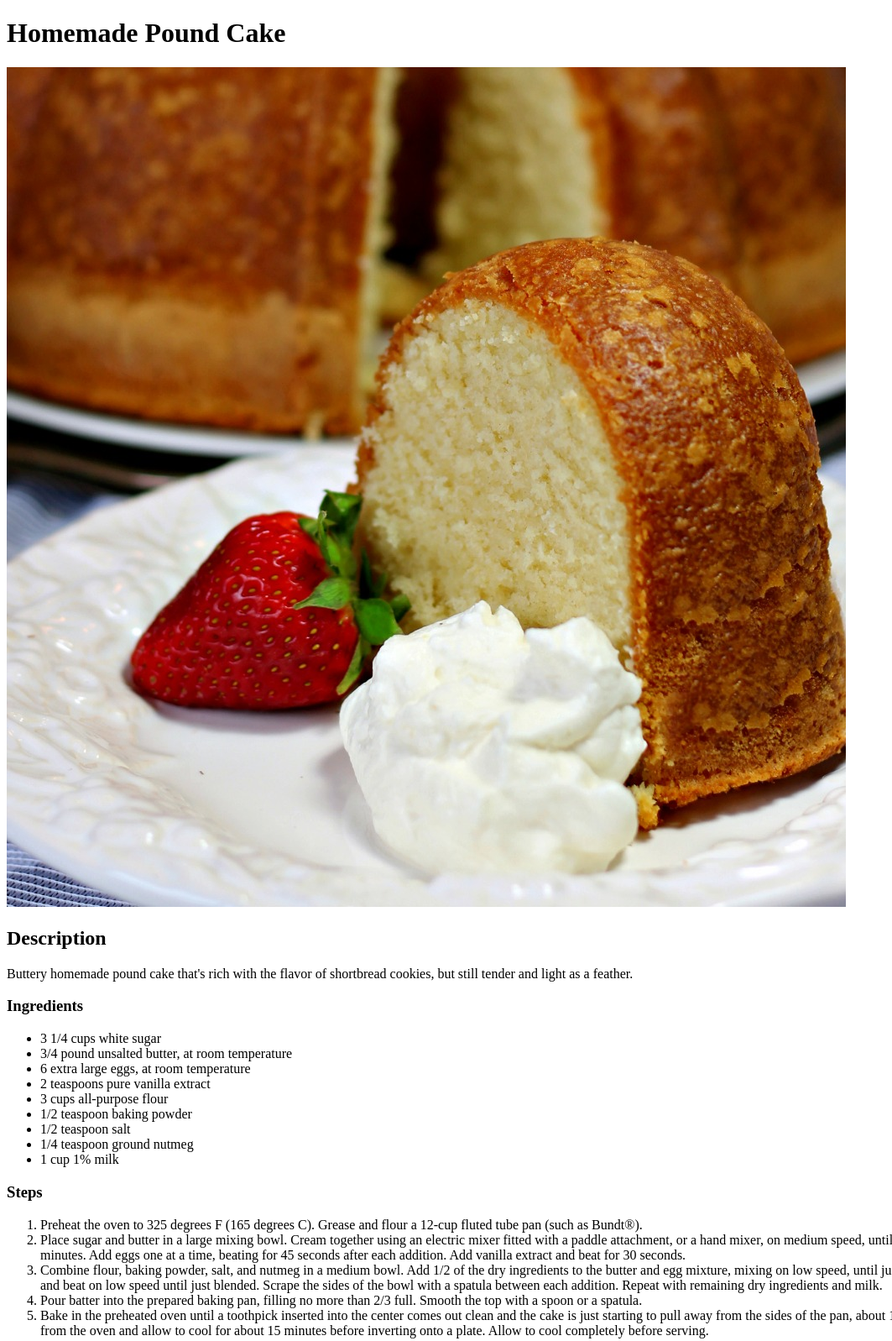
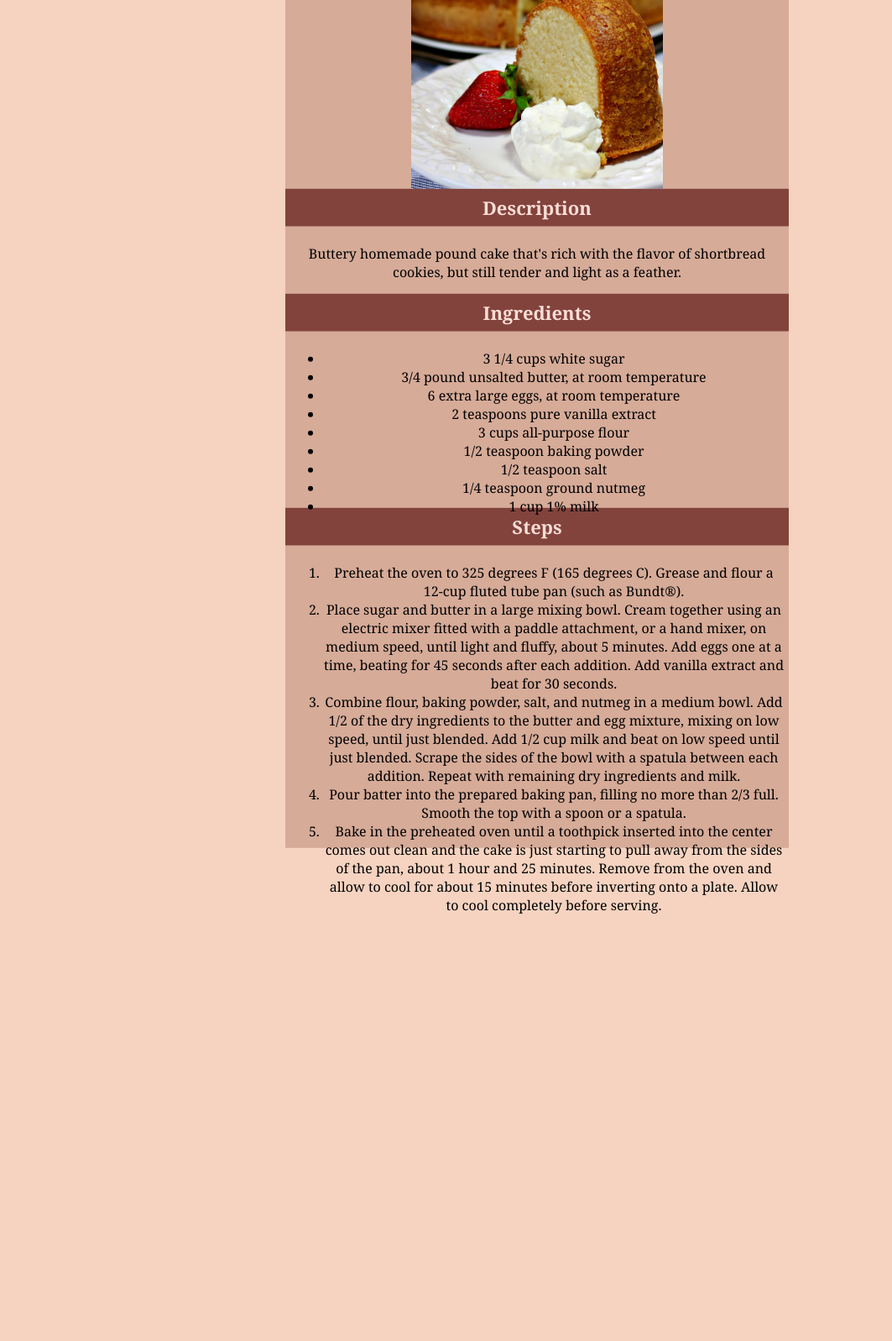
Before and after one commit to bellicosewolf/odin-recipes, a plain HTML site: page recipes/poundcake.html in a window 1280 px wide. Shown: the whole page at 84% size, without its empty margins (0-1063 px from the left). After the commit the page ends 1088 px from the top, so only its background shows below. Drawn offline with Linux system fonts and the light colour scheme.

Commit message:
edited html and css for pound cake

```diff
--- a/recipes/poundcake.html
+++ b/recipes/poundcake.html
@@ -2,19 +2,25 @@
 <html lang="en">
 
 <head>
+    <link rel="stylesheet" href="../styles.css">
     <meta charset="UTF-8">
     <title>Homemade Pound Cake</title>
 </head>
 
 <body>
-    <h1>Homemade Pound Cake</h1>
-    <img src="../images/poundcake.jpeg" alt="An image of pound cake with strawberry and whipped cream">
+<div class="page">
 
-    <h2>Description</h2>
-    <p>Buttery homemade pound cake that's rich with the flavor of shortbread cookies, but still tender and light as a feather.</p>
+    <div class="title"><h1>Homemade Pound Cake</h1></div>
 
-    <h3>Ingredients</h3>
-    <ul>
+    <div class="hpcimgdiv"><img class="hpcimg2"src="../images/poundcake.jpeg" alt="An image of pound cake with strawberry and whipped cream"></div>
+
+    <h2 class="description">Description</h2>
+
+    <div class="hpctext"><p>Buttery homemade pound cake that's rich with the flavor of shortbread cookies, but still tender and light as a feather.</p></div>
+
+    <h3 class="description">Ingredients</h3>
+
+    <div class="hpcing"><ul>
         <li>3 1/4 cups white sugar</li>
         <li>3/4 pound unsalted butter, at room temperature</li>
         <li>6 extra large eggs, at room temperature</li>
@@ -24,15 +30,17 @@
         <li>1/2 teaspoon salt</li>
         <li>1/4 teaspoon ground nutmeg</li>
         <li>1 cup 1% milk</li>
-    </ul>
+    </ul></div>
 
-    <h3>Steps</h3>
-    <ol>
+    <h3 class="description">Steps</h3>
+
+    <div class="hpcsteps"><ol>
         <li>Preheat the oven to 325 degrees F (165 degrees C). Grease and flour a 12-cup fluted tube pan (such as Bundt®).</li>
         <li>Place sugar and butter in a large mixing bowl. Cream together using an electric mixer fitted with a paddle attachment, or a hand mixer, on medium speed, until light and fluffy, about 5 minutes. Add eggs one at a time, beating for 45 seconds after each addition. Add vanilla extract and beat for 30 seconds.</li>
         <li>Combine flour, baking powder, salt, and nutmeg in a medium bowl. Add 1/2 of the dry ingredients to the butter and egg mixture, mixing on low speed, until just blended. Add 1/2 cup milk and beat on low speed until just blended. Scrape the sides of the bowl with a spatula between each addition. Repeat with remaining dry ingredients and milk.</li>
         <li>Pour batter into the prepared baking pan, filling no more than 2/3 full. Smooth the top with a spoon or a spatula.</li>
         <li>Bake in the preheated oven until a toothpick inserted into the center comes out clean and the cake is just starting to pull away from the sides of the pan, about 1 hour and 25 minutes. Remove from the oven and allow to cool for about 15 minutes before inverting onto a plate. Allow to cool completely before serving.</li>
-    </ol>
+    </ol></div>
+</div>
 </body>
 </html>
--- a/styles.css
+++ b/styles.css
@@ -151,3 +151,37 @@ body {
     padding: 5px;
     text-align: center;
 }
+
+/* homemade pound cake*/
+
+.hpcimgdiv {
+    background-color: rgb(214, 171, 152);
+    height: 300px;
+    text-align: center
+}
+
+.hpcimg2 {
+    width: 300px;
+    height: auto
+}
+
+.hpctext {
+    background-color: rgb(214, 171, 152);
+    height: 70px;
+    padding: 5px;
+    text-align: center;
+}
+
+.hpcing {
+    background-color: rgb(214, 171, 152);
+    height: 200px;
+    padding: 5px;
+    text-align: center;
+}
+
+.hpcsteps {
+    background-color: rgb(214, 171, 152);
+    height: 350px;
+    padding: 5px;
+    text-align: center;
+}
```
